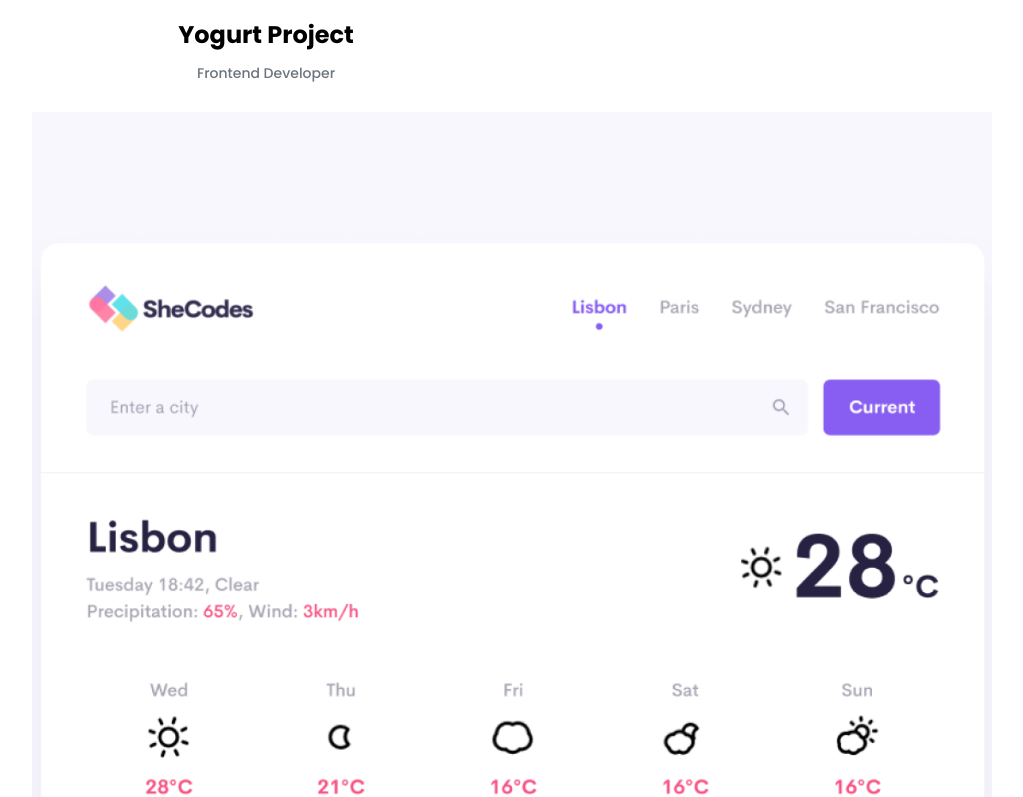
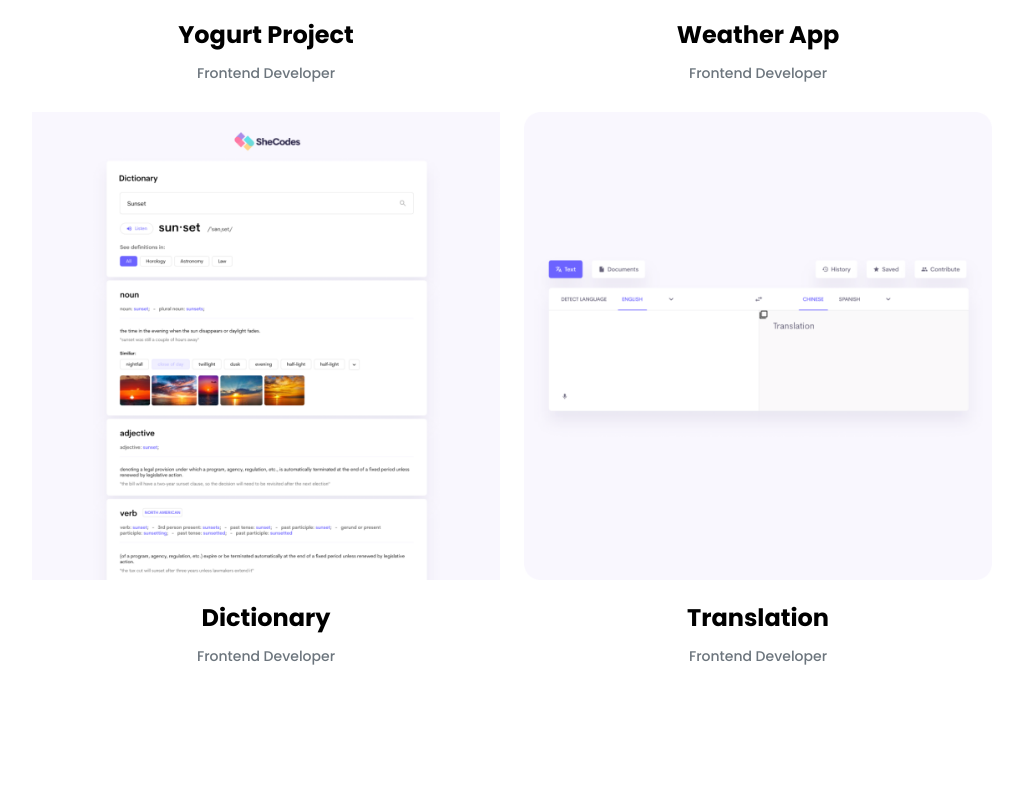
Before and after one commit to olhaSlipushchenko/Portfolio-Project-Setup, a plain HTML site: page work.html in a window 1280 px wide. Shown: the part 829-1626 px from the top of the page, without its empty margins (128-1151 px from the left). Drawn offline with nearby package versions, Linux system fonts and the light colour scheme.

Commit message:
Update work.html

```diff
--- a/work.html
+++ b/work.html
@@ -40,7 +40,7 @@
           <h3 class="text-center mt-4">Yogurt Project</h3>
           <p class="text-center text-muted m-0">Frontend Developer</p>
         </div>
-        <div class="ol-md-6 mb-4">
+        <div class="col-md-6 mb-4">
           <img src="images/weather_app.png" alt="weather pic" class="img-fluid"/>
           <h3 class="text-center mt-4">Weather App</h3>
           <p class="text-center text-muted m-0">Frontend Developer</p>
@@ -50,7 +50,7 @@
           <h3 class="text-center mt-4">Dictionary</h3>
           <p class="text-center text-muted m-0">Frontend Developer</p>
         </div>
-        <div class="ol-md-6 mb-4">
+        <div class="col-md-6 mb-4">
           <img src="images/images.png" alt="translation app pic" class="img-fluid"/>
           <h3 class="text-center mt-4">Translation</h3>
           <p class="text-center text-muted m-0">Frontend Developer</p>
```
